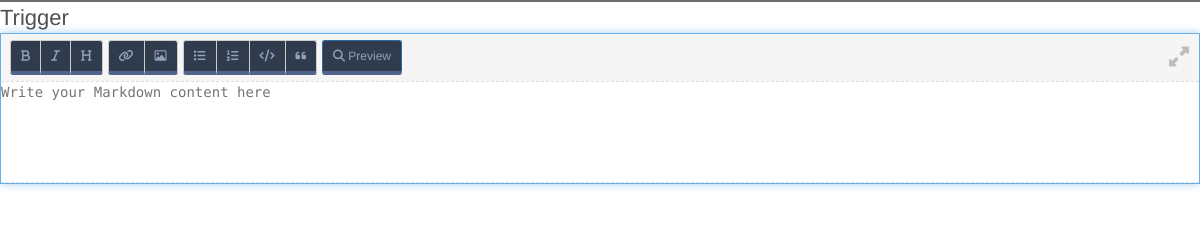
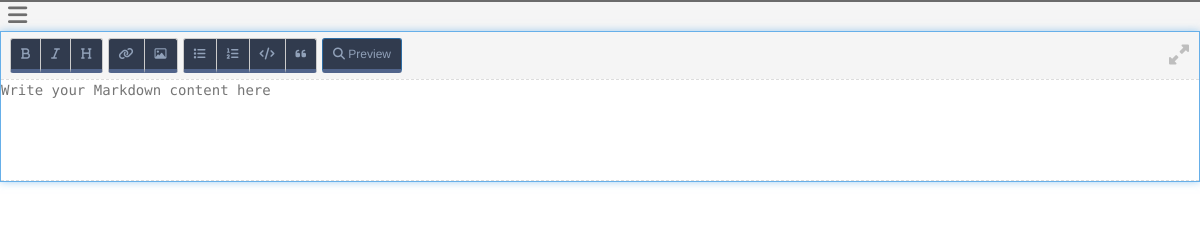
Before and after one commit to Monkeying/BLEXT-editor, an Electron app: page index.html in a window 1200 px wide. Drawn offline with Linux system fonts and the light colour scheme.

Commit message:
added menu-bar

```diff
--- a/index.html
+++ b/index.html
@@ -8,12 +8,16 @@
     <link href="css/index.css" rel="stylesheet">
     <link href="css/bootstrap-markdown.min.css" rel="stylesheet">
     <link href="css/sidebar.min.css" rel="stylesheet">
+
+    <script src="https://use.fontawesome.com/ab291d07ba.js"></script>
 </head>
 
 <body>
     <div class="wrapper jsc-sidebar-content jsc-sidebar-pulled" style="height: 100%">
-        <nav>
-            <a href="#" class="icon-menu link-menu jsc-sidebar-trigger">Trigger</a>
+        <nav style="background: #F5F5F5;">
+            <div style="padding-left: 8px;">
+                <i class="fa fa-bars jsc-sidebar-trigger link-menu" aria-hidden="true"></i>
+            </div>
         </nav>
         <textarea name="plainText" id="plainText" placeholder="Write your Markdown content here"></textarea>
     </div>
@@ -29,7 +33,7 @@
     <script src="js/marked.min.js"></script>
     <script src="js/sidebar.min.js"></script>
     <script src="js/bootstrap-markdown.js"></script>
-    <script src="https://use.fontawesome.com/ab291d07ba.js"></script>
+
     <script>
     window.onload = function() {
         $("#plainText").markdown({
```
